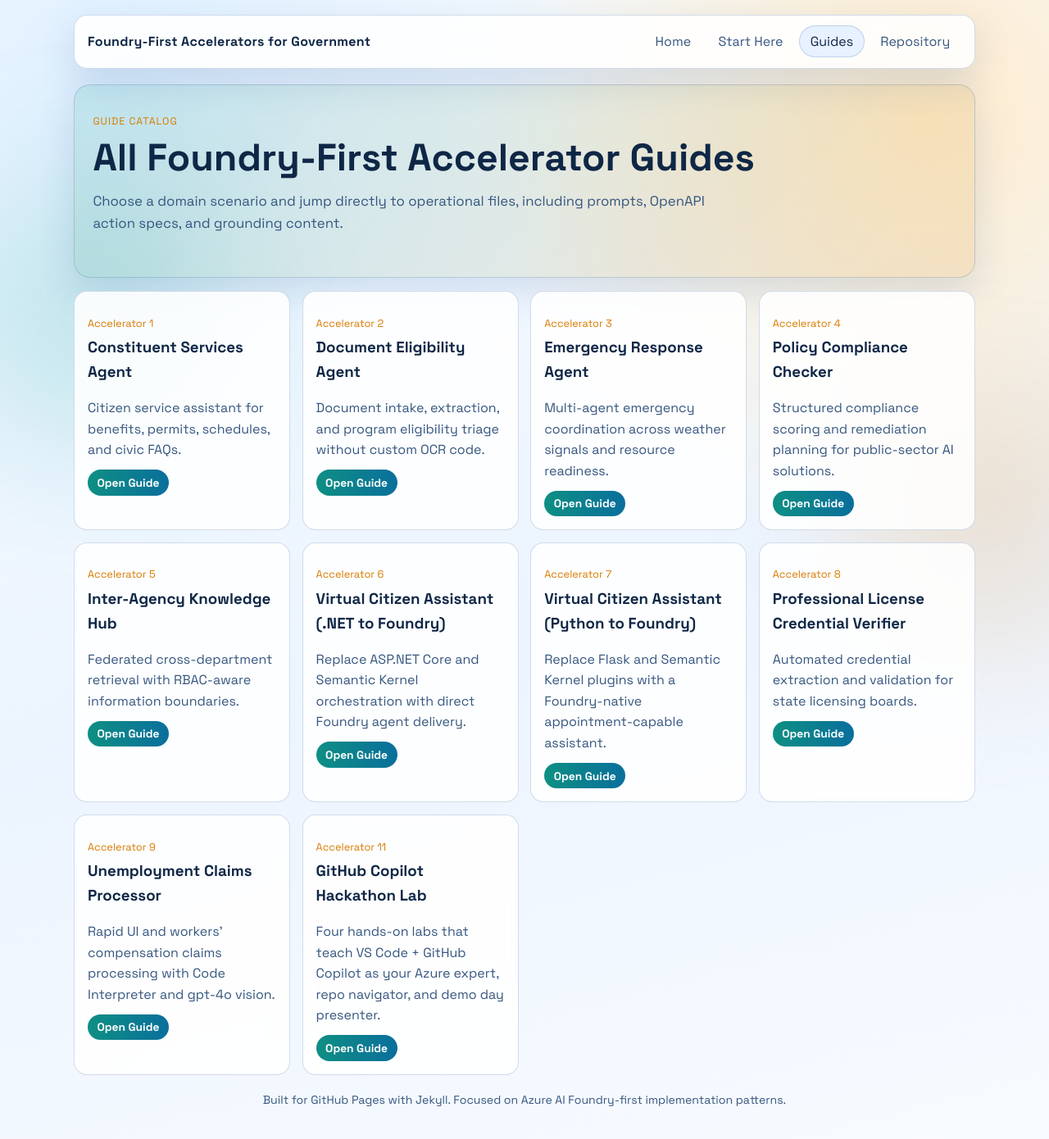
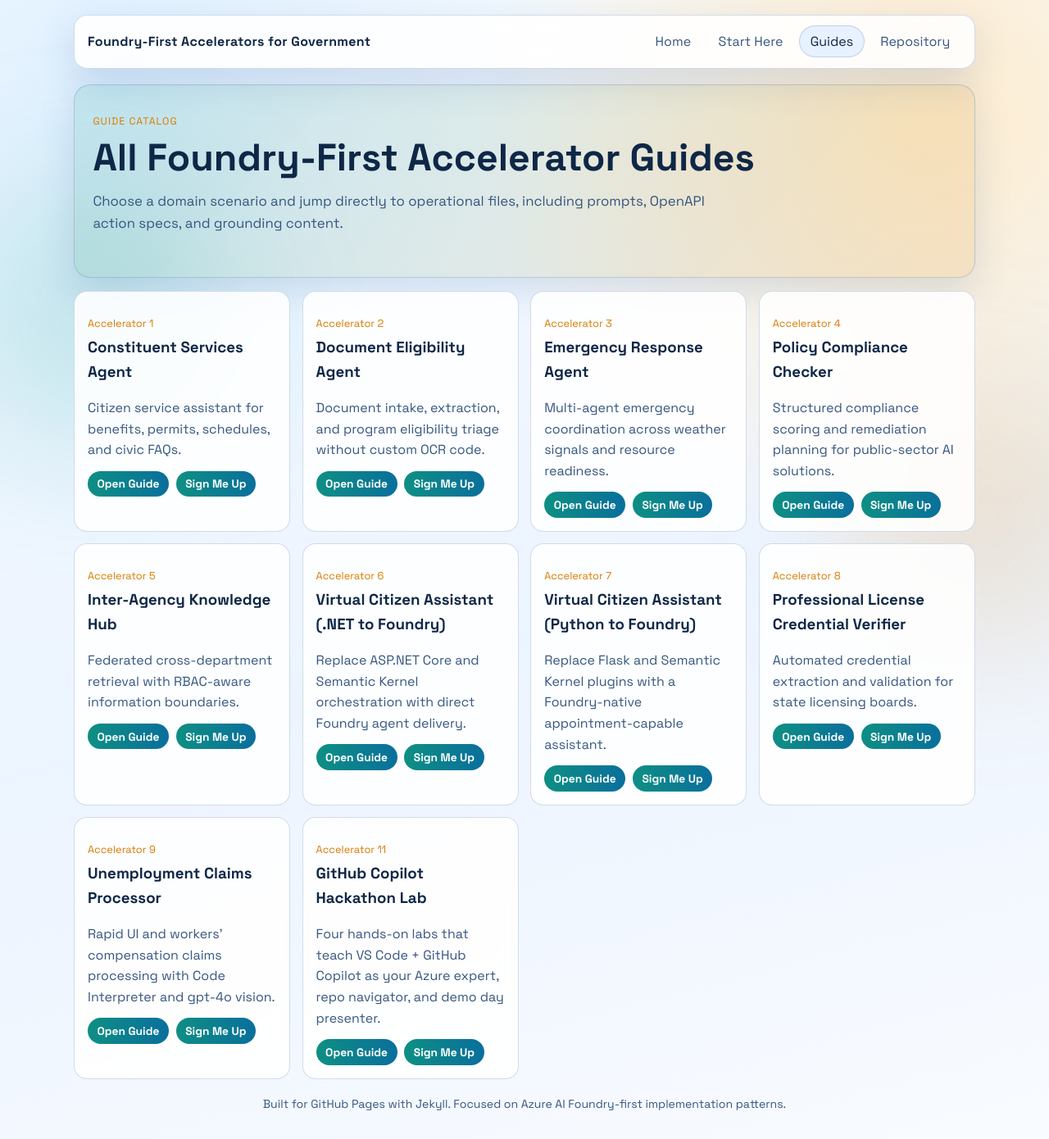
Before and after one commit to ricardo-msft-SE/ai-hack-foundry-usecases, a Jekyll site: the page built from docs/guides.md, in a window 1280 px wide and 1390 px high. Shown: the whole window at 82% size. Built offline with Jekyll 4.4.1, drawn with Linux system fonts in a browser that asks for light colours.

Commit message:
Add signup CTA to guides

```diff
--- a/docs/assets/css/site.css
+++ b/docs/assets/css/site.css
@@ -180,6 +180,17 @@
 .card a:hover {
   color: #ffffff;
   filter: brightness(0.95);
+}
+
+.card-actions {
+  display: flex;
+  gap: 0.55rem;
+  flex-wrap: wrap;
+  align-items: center;
+}
+
+.card-actions a {
+  margin-top: 0.1rem;
 }
 
 .card .meta {
--- a/docs/guides.md
+++ b/docs/guides.md
@@ -17,7 +17,10 @@
     <p class="meta">Accelerator {{ guide.order }}</p>
     <h3>{{ guide.title }}</h3>
     <p>{{ guide.tagline }}</p>
-    <a href="{{ guide.url | relative_url }}">Open Guide</a>
+    <div class="card-actions">
+      <a href="{{ guide.url | relative_url }}">Open Guide</a>
+      <a href="https://forms.office.com/Pages/ResponsePage.aspx?id=v4j5cvGGr0GRqy180BHbR7105kWO-NdDrl7nzF5FI39UOE4zTDFFVUkzQ0dWM1dXWTcwTDlUQTM5US4u&origin=QRCode">Sign Me Up</a>
+    </div>
   </article>
   {% endfor %}
 </section>
```
